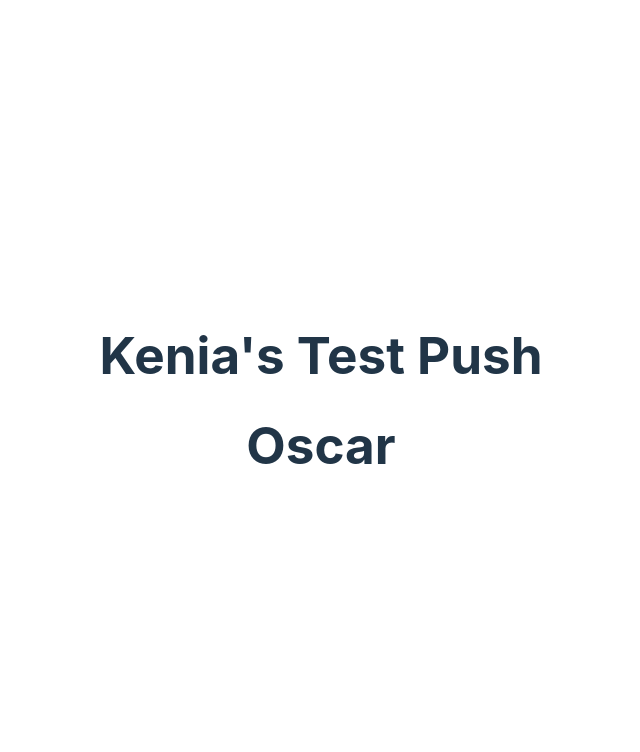
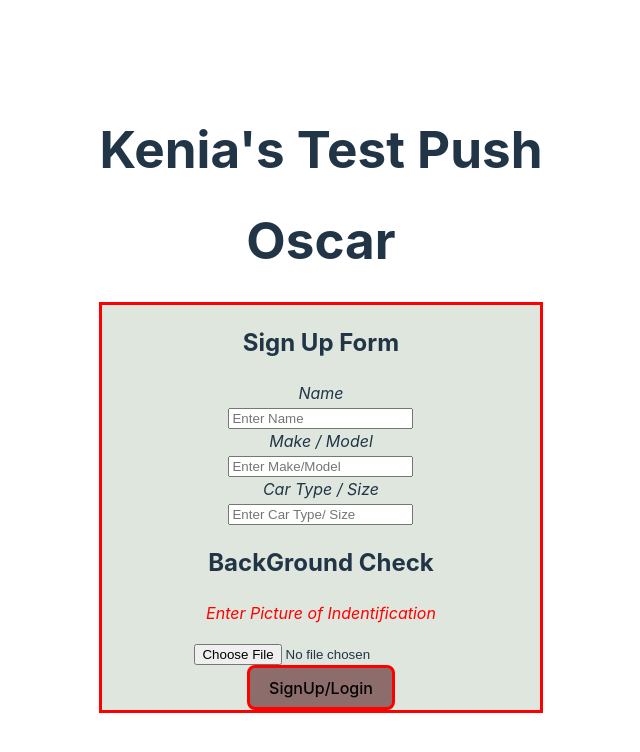
Before and after one commit to OscarQ5/Mod3_Group_Project_2, a React (Vite) app: page / in a window 1280 px wide. Shown: the top 752 px of the page, without its empty margins (319-959 px from the left). Built offline with nearby package versions, Linux system fonts and the light colour scheme.

Commit message:
sign up form created + sign up form css

```diff
--- /dev/null
+++ b/components/SignUpForm.css
@@ -0,0 +1,20 @@
+.signUp {
+
+    border: 3px solid red;
+    background-color: rgb(222, 230, 222);
+}
+
+label{
+    font-style: oblique;
+}
+
+p{
+    font-style: italic;
+    color: red;
+}
+
+.btn{
+  text-decoration: black;
+  background-color: rgb(141, 108, 108);
+  border:solid red ;
+}
--- /dev/null
+++ b/components/SignupForm.jsx
@@ -0,0 +1,81 @@
+import React from 'react';
+import { useState } from 'react';
+import "./SignUpForm.css"
+
+const SignUpForm = () => {
+
+
+    const [name, setName] = useState("")
+    const [makeModel, setMakeModel] = useState("")
+    const [carType, setCarType] = useState("")
+    const [file, setFile] = useState();
+
+    const handleUserSubmit = (event) => {
+        event.preventDefault();
+        console.log("Name: ", name);
+        console.log("Car type: ", carType);
+        console.log("Make/model: ", makeModel);
+
+        console.log(e.target.files);
+        setFile(URL.createObjectURL(e.target.files[0]));
+    }
+
+
+
+
+    return (
+        <div class='signUp'>
+            <h2> Sign Up Form</h2>
+            <label> Name</label>
+            <br />
+            <input
+                type="text"
+
+                placeholder='Enter Name'
+                value={name}
+                onChange={(event) => setName(event.target.value)}
+                required
+            />
+            <br />
+            <label> Make / Model</label>
+            <br />
+            <input
+                type="text"
+                placeholder='Enter Make/Model'
+                value={makeModel}
+                onChange={(event) => setMakeModel(event.target.value)}
+                required
+            />
+            <br />
+            <label> Car Type / Size </label>
+            <br />
+            <input
+                type='text'
+                placeholder='Enter Car Type/ Size'
+                value={carType}
+                onChange={(event) => setCarType(event.target.value)}
+                required
+            />
+            <br />
+
+            <h2>BackGround Check</h2>
+            <p> Enter Picture of Indentification</p>
+            <input type="file" onChange={handleUserSubmit}
+            required
+            />
+            <img src={file} />
+
+
+            <br />
+            <button type='submit'  class="btn"> SignUp/Login</button>
+        </div>
+
+
+    )
+
+
+
+
+
+}
+export default SignUpForm
--- a/package.json
+++ b/package.json
@@ -10,7 +10,9 @@
     "preview": "vite preview"
   },
   "dependencies": {
+    "bootstrap": "v5.3",
     "react": "^18.2.0",
+    "react-bootstrap": "^2.8.0",
     "react-dom": "^18.2.0"
   },
   "devDependencies": {
--- a/src/App.jsx
+++ b/src/App.jsx
@@ -1,5 +1,7 @@
 import { useState } from 'react'
 import './App.css'
+import SignUpForm from '../components/SignupForm'
+
 
 function App() {
 
@@ -11,6 +13,8 @@ function App() {
 
     <h1>Oscar</h1>
 
+
+<SignUpForm />
     </>
   )
 }
```
Also changed, not shown: 1 other file (tests, documents, lock files or other folders).
